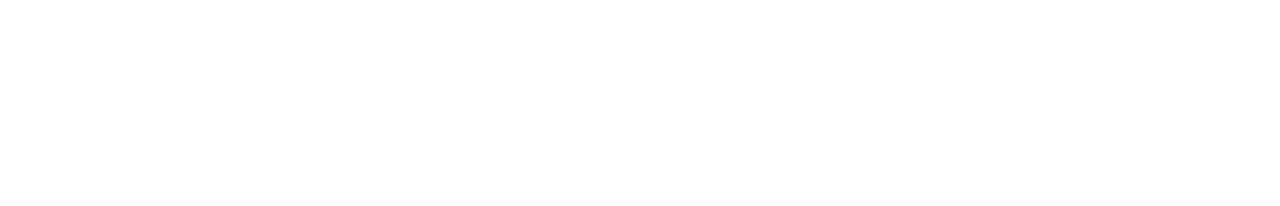
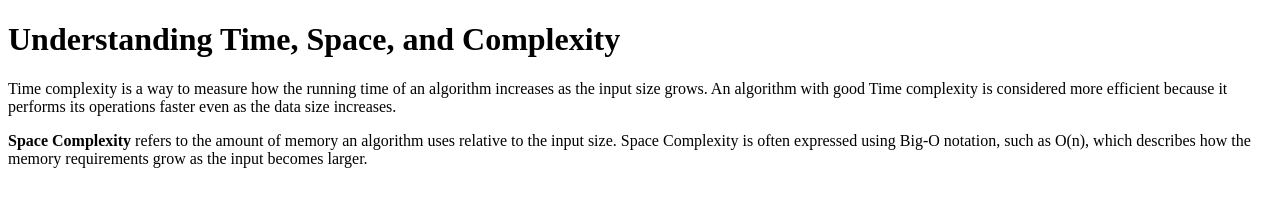
Before and after one commit to acciojob/time-and-space-complexity-iamrohitm, a website: page main.html in a window 1280 px wide. Drawn offline with Linux system fonts and the light colour scheme.

Commit message:
created a submission

```diff
--- a/main.html
+++ b/main.html
@@ -8,6 +8,20 @@
 
 <body>
 	<!-- the entire body must be written by student -->
+	<h1>Understanding Time, Space, and Complexity</h1>
+
+    <p>
+        Time complexity is a way to measure how the running time of an algorithm increases as the input size grows.
+        An algorithm with good Time complexity is considered more efficient because it performs its operations faster
+        even as the data size increases.
+    </p>
+
+    <p>
+        <b>Space Complexity</b> refers to the amount of memory an algorithm uses relative to the input size.
+        Space Complexity is often expressed using Big-O notation, such as O(n), which describes how the memory
+        requirements grow as the input becomes larger.
+    </p>
+
     <script type="text/javascript" src="./script.js">
 </script>
 
```
